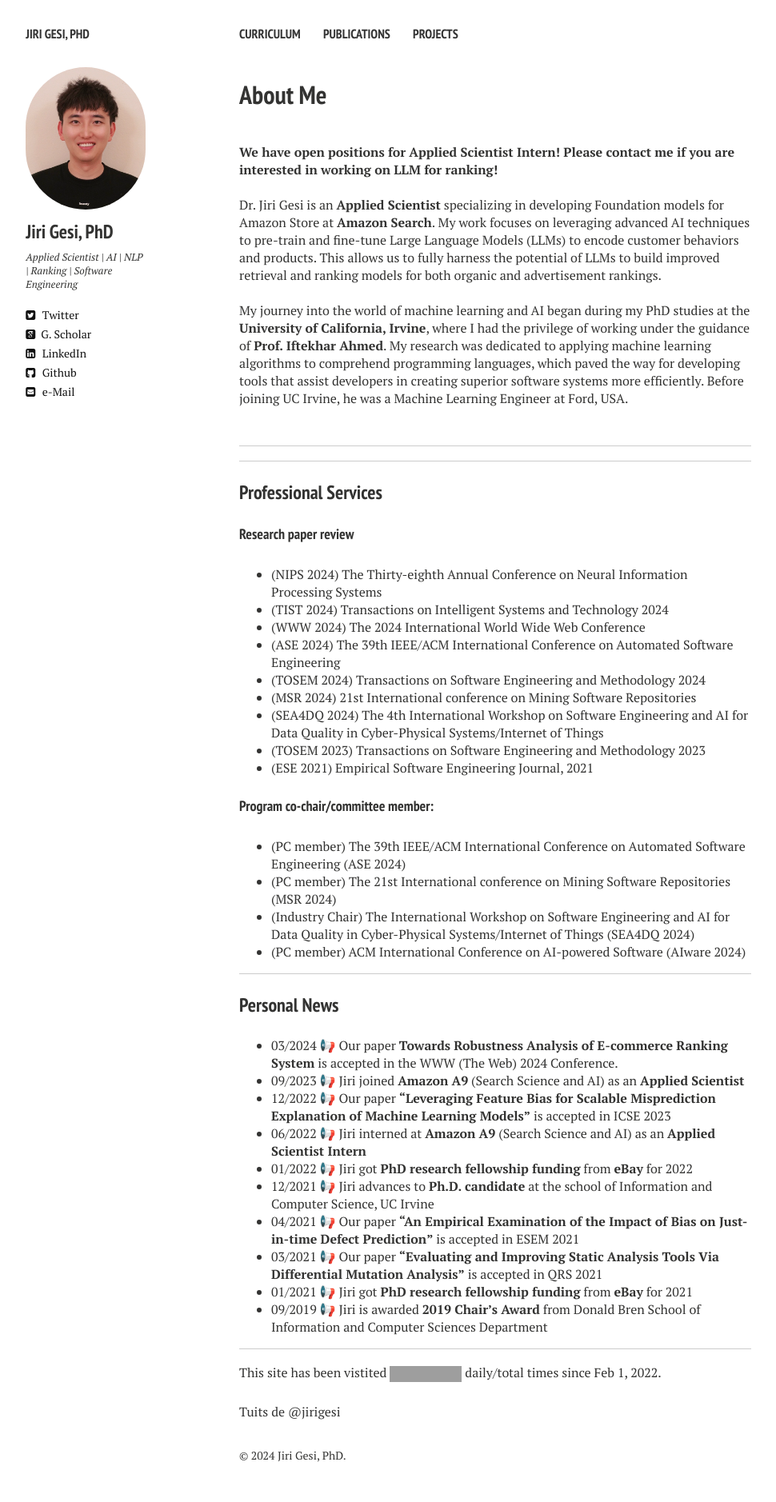
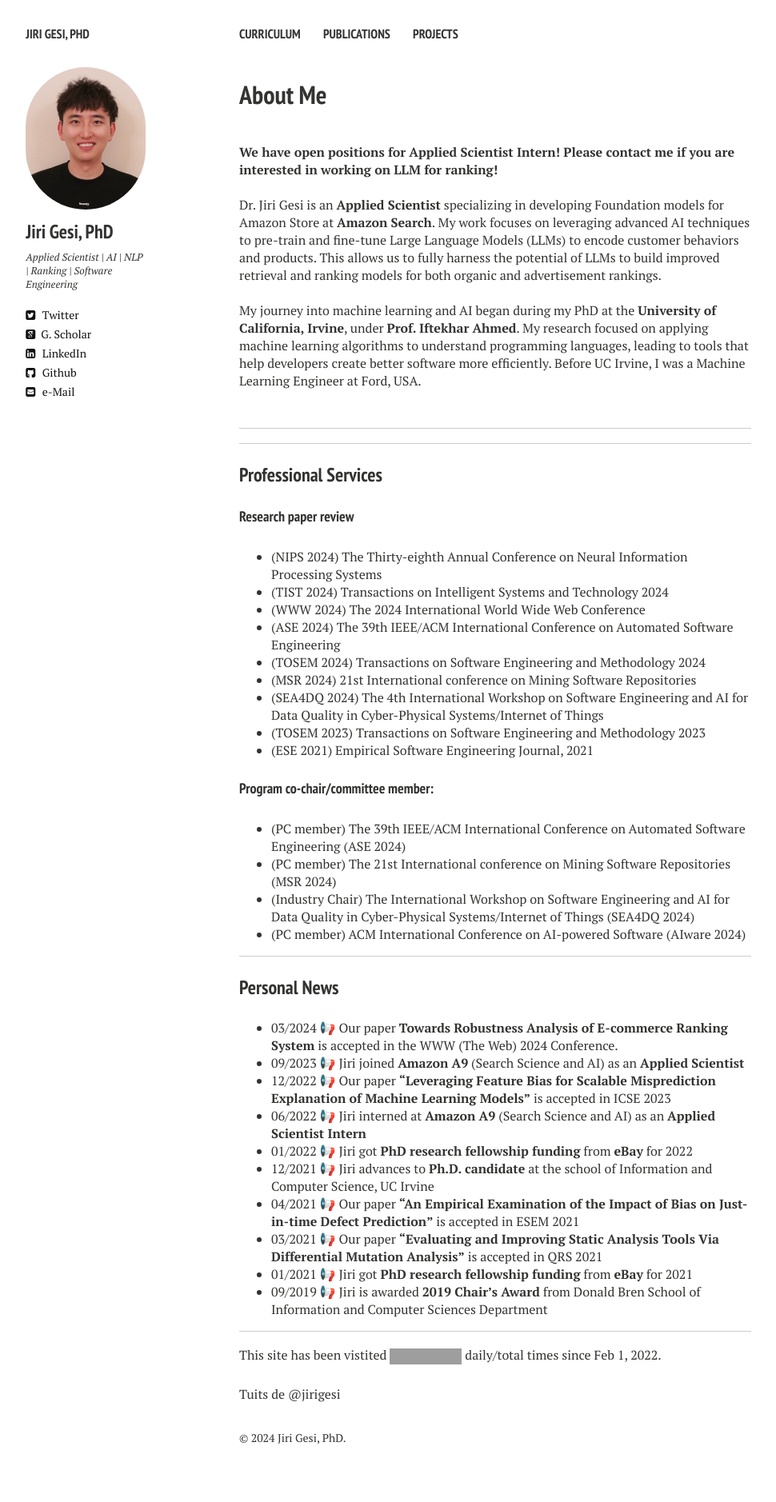
Before and after one commit to Jirigesi/Jirigesi.github.io, a Jekyll site: the page built from index.md, in a window 1280 px wide. Shown: the whole page at 80% size, without its empty margins (21-991 px from the left). Built offline with Jekyll 4.4.1, drawn with Linux system fonts in a browser that asks for light colours; nearby versions of some CDN libraries; comment, search, counter and statistics services are not loaded; after the commit the page ends 1856 px from its top, so only the background shows below that; grey boxes are pictures that could not be loaded.

Commit message:
Update index.md

```diff
--- a/index.md
+++ b/index.md
@@ -17,7 +17,7 @@ Dr. Jiri Gesi is an **Applied Scientist** specializing in developing Foundation
 
 <br />
 
-My journey into the world of machine learning and AI began during my PhD studies at the **University of California, Irvine**, where I had the privilege of working under the guidance of **Prof. Iftekhar Ahmed**. My research was dedicated to applying machine learning algorithms to comprehend programming languages, which paved the way for developing tools that assist developers in creating superior software systems more efficiently. Before joining UC Irvine, he was a Machine Learning Engineer at Ford, USA.
+My journey into machine learning and AI began during my PhD at the **University of California, Irvine**, under **Prof. Iftekhar Ahmed**. My research focused on applying machine learning algorithms to understand programming languages, leading to tools that help developers create better software more efficiently. Before UC Irvine, I was a Machine Learning Engineer at Ford, USA.
 
 
 <br />
```
